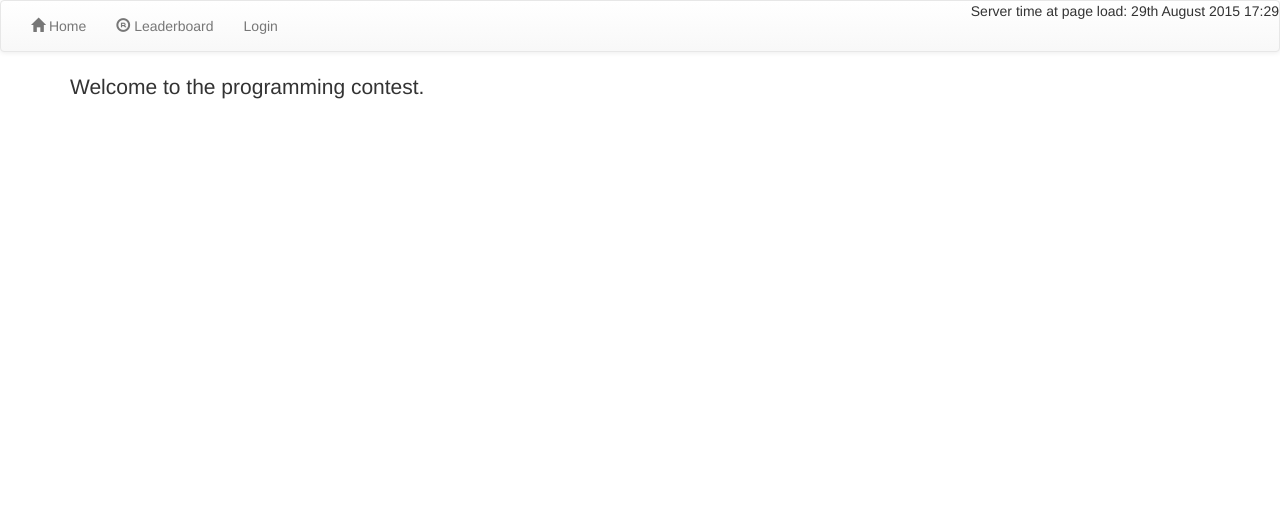
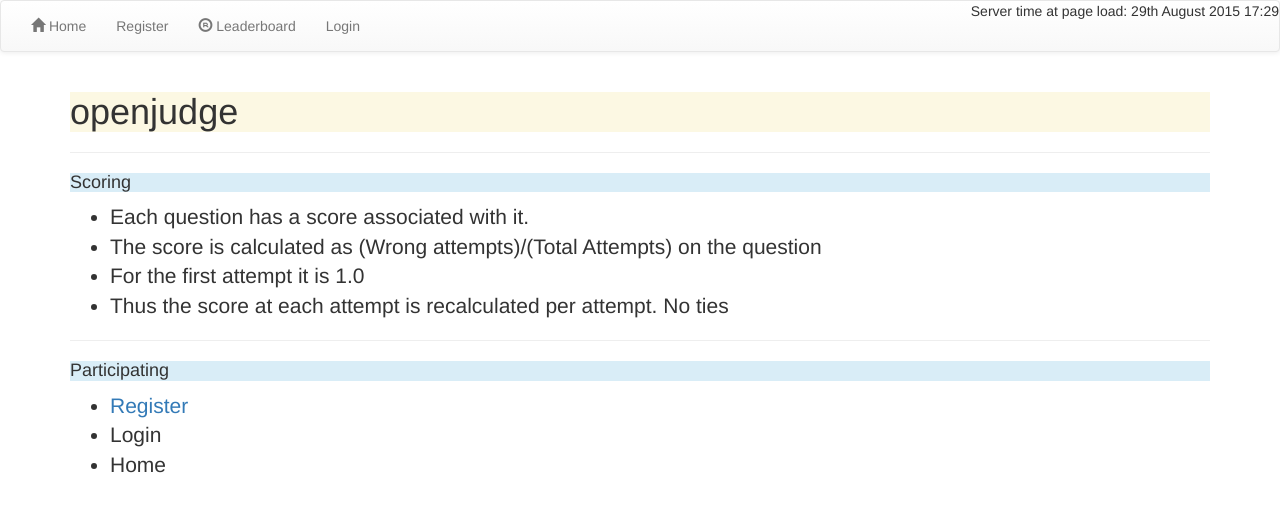
Before and after one commit to theSage21/judge-interface, a Django app: page / in a window 1280 px wide. Shown: the top 512 px of the page. Run offline with Django 3.2, Linux system fonts and the light colour scheme; some libraries are stand-ins or nearby versions.

Commit message:
- Registration via general url - Instructions update - General cleanup of html

```diff
--- /dev/null
+++ b/webserver/contest/forms.py
@@ -0,0 +1,6 @@
+from django.forms import Form, CharField, PasswordInput
+
+
+class RegistrationForm(Form):
+    username = CharField(label='Username: ', max_length=50)
+    password = CharField(widget=PasswordInput)
--- a/webserver/contest/templates/contest/home.html
+++ b/webserver/contest/templates/contest/home.html
@@ -1,6 +1,23 @@
 {%extends 'base.html'%}
 {%block body%}
 <div class='lead'>
-Welcome to the programming contest.
+<h1 class='bg-warning'>openjudge <h1>
+<hr>
+<h4 class='bg-info'>Scoring</h4>
+    <ul>
+        <li>Each question has a score associated with it.</li>
+        <li>The score is calculated as (Wrong attempts)/(Total Attempts) on the question</li>
+        <li>For the first attempt it is 1.0</li>
+        <li>Thus the score at each attempt is recalculated per attempt. No ties</li>
+    </ul>
+
+<hr>
+<h4 class='bg-info'>Participating</h4>
+    <ul>
+        <li><a href={% url 'register' %}>Register</a></li>
+        <li>Login</li>
+        <li>Home</li>
+    </ul>
+
 </div>
 {%endblock%}
--- a/webserver/contest/urls.py
+++ b/webserver/contest/urls.py
@@ -3,4 +3,5 @@ from django.conf.urls import patterns, url
 
 urlpatterns = patterns('contest.views',
                        url(r'^$', 'home', name='home'),
+                       url(r'^register/$', 'register', name='register'),
                        )
--- a/webserver/contest/views.py
+++ b/webserver/contest/views.py
@@ -1,9 +1,27 @@
-from django.utils import timezone
 from django.shortcuts import render
-from django.http import JsonResponse
+from contest.forms import RegistrationForm
+from question.models import Profile
 
 
 def home(request):
     data = {}
     template = 'contest/home.html'
     return render(request, template, data)
+
+
+def register(request):
+    context = {}
+    template = 'contest/register.html'
+    context['form'] = RegistrationForm()
+    if request.method == 'POST':
+        form = RegistrationForm(request.POST)
+        if form.is_valid():
+            uname = form['username'].value()
+            pwd = form['password'].value()
+            p = Profile()
+            p.username = uname
+            p.password = pwd
+            p.save()
+        else:
+            context['form'] = form
+    return render(request, template, context)
--- a/webserver/question/models.py
+++ b/webserver/question/models.py
@@ -13,6 +13,10 @@ class Profile(User):
     score = models.FloatField(default=0.0)
     last_solved = models.DateTimeField(default=now)
 
+    def save(self, *args, **kwargs):
+        pwd = self.password
+        self.set_password(pwd)
+        super(Profile, self).save(*args, **kwargs) # Call the "real" save() method.
 
 class Language(models.Model):
     """A programming language which is available on the check server.
--- a/webserver/templates/base.html
+++ b/webserver/templates/base.html
@@ -20,7 +20,8 @@
     <link rel="stylesheet" href={% static 'bootstrap-theme.min.css' %}>
     <script src={% static 'jquery.min.js' %}></script>
     <script src={% static 'bootstrap.min.js' %}></script>
-
+    {% block styles %}
+    {% endblock %}
     </head>
 
 
@@ -36,7 +37,8 @@
         </div><!--navbar-header-->
         <div class='collapse navbar-collapse' id='navbar-collapse-1'>
             <ul class='nav navbar-nav'>
-                <li><a href={%url 'question:home' %}> <span class='glyphicon glyphicon-home'></span> Home</a></li>
+                <li><a href={%url 'question:home' %}><span class='glyphicon glyphicon-home'></span> Home</a></li>
+                <li><a href={% url 'register' %}>Register</a></li>
                 <li><a href={%url 'question:leaderboard'%}><span class="glyphicon glyphicon-registration-mark"></span> Leaderboard</a></li>
                 {% if request.user.is_authenticated %}
                 <li><a> {{user.profile}}</a> </li>
```
Also changed, not shown: webserver/contest/templates/contest/register.html (added, +16 -0 lines), webserver/question/templates/question/home.html (deleted, +0 -14 lines), webserver/question/templates/question/question.html (+12 -0 lines).
